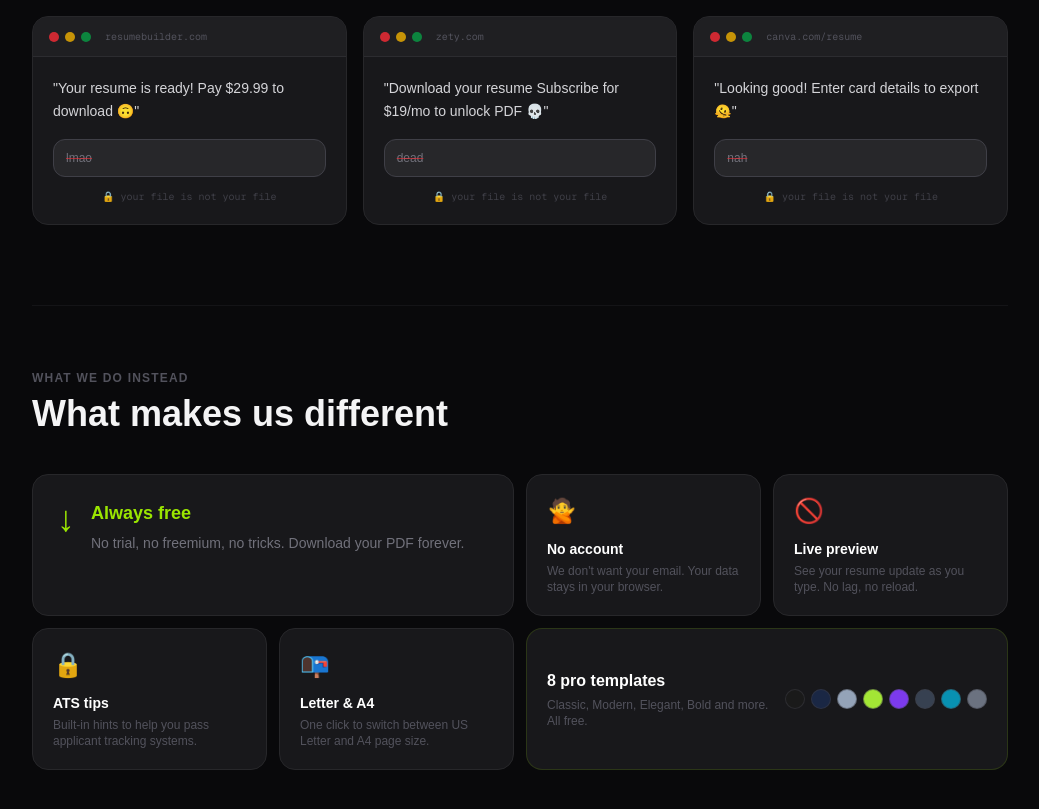
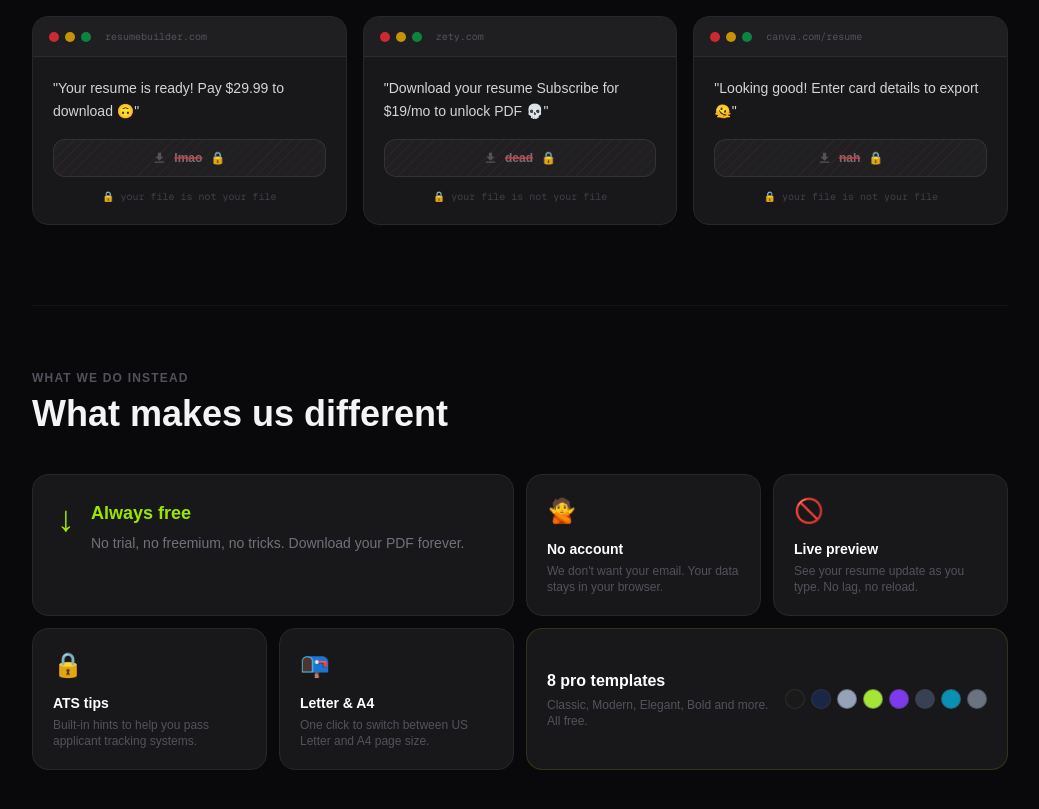
Before and after one commit to SimonLaskowsky/freeresumefrfr, a Next.js app: page / in a window 1280 px wide. Shown: the part 920-1729 px from the top of the page, without its empty margins (120-1159 px from the left). Built offline with nearby package versions, Linux system fonts and the light colour scheme.

Commit message:
feat: made buttons look like someone actually block them before downloading

```diff
--- a/src/app/page.tsx
+++ b/src/app/page.tsx
@@ -174,8 +174,20 @@ export default function Home() {
                   <div className="text-sm text-zinc-300 mb-4 leading-relaxed">
                     &quot;{item.line1} {item.line2}&quot;
                   </div>
-                  <div className="w-full py-2.5 px-3 bg-zinc-800 border border-zinc-700 rounded-xl text-xs text-zinc-500 line-through decoration-red-500/60">
-                    {item.badge}
+                  <div className="relative w-full py-2.5 px-4 bg-zinc-800/60 border border-zinc-700/60 rounded-xl flex items-center justify-center gap-2 overflow-hidden">
+                    {/* locked-out download button */}
+                    <svg width="13" height="13" viewBox="0 0 16 16" fill="currentColor" className="text-zinc-600 flex-shrink-0">
+                      <path d="M8 12L3 7h3V2h4v5h3L8 12z" />
+                      <rect x="2" y="13" width="12" height="1.5" rx="0.75" />
+                    </svg>
+                    <span className="text-xs font-bold text-zinc-500 line-through decoration-red-500/70 decoration-2">
+                      {item.badge}
+                    </span>
+                    <span className="text-zinc-600 text-xs">🔒</span>
+                    {/* red diagonal slash overlay */}
+                    <div className="absolute inset-0 pointer-events-none" style={{
+                      background: 'repeating-linear-gradient(-45deg, transparent, transparent 6px, rgba(239,68,68,0.06) 6px, rgba(239,68,68,0.06) 7px)',
+                    }} />
                   </div>
                   <p className="text-[10px] text-zinc-700 mt-3 text-center font-mono">
                     {t.roast.cardNote}
```
